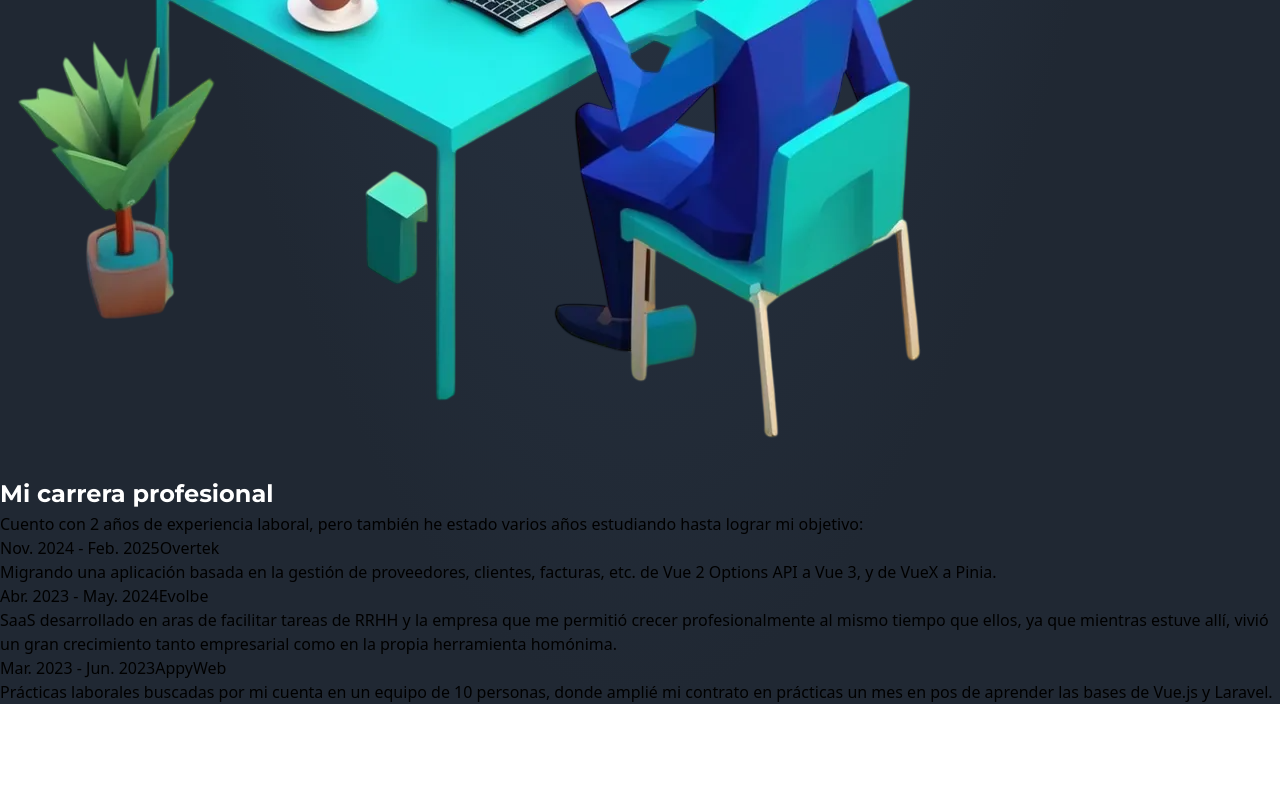
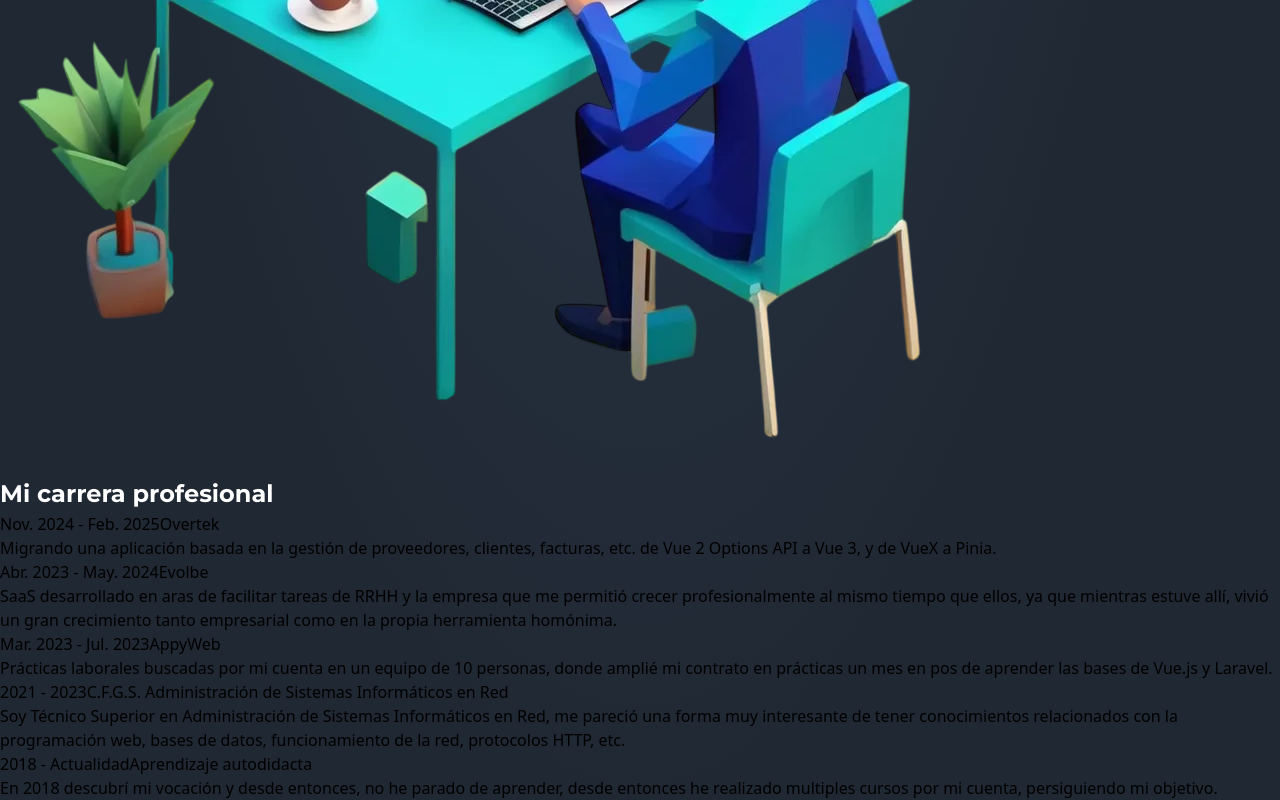
Before and after one commit to DiegoGutierrezDev/my-website, a Vue app: page / in a window 1280 px wide. Shown: the part 4599-5399 px from the top of the page. Before the commit the page ends 5303 px from the top, so only its background shows below. Built offline with nearby package versions, Linux system fonts and the light colour scheme.

Commit message:
Experience added

```diff
--- a/src/views/MainView.vue
+++ b/src/views/MainView.vue
@@ -4,7 +4,9 @@ import AppButton from '@/components/AppButton.vue';
 const carreer = [
   {name: 'Overtek', start: 'Nov. 2024', end: 'Feb. 2025', description: 'Migrando una aplicación basada en la gestión de proveedores, clientes, facturas, etc. de Vue 2 Options API a Vue 3, y de VueX a Pinia.'},
   {name: 'Evolbe', start: 'Abr. 2023', end: 'May. 2024', description: 'SaaS desarrollado en aras de facilitar tareas de RRHH y la empresa que me permitió crecer profesionalmente al mismo tiempo que ellos, ya que mientras estuve allí, vivió un gran crecimiento tanto empresarial como en la propia herramienta homónima.'},
-  {name: 'AppyWeb', start: 'Mar. 2023', end: 'Jun. 2023', description: 'Prácticas laborales buscadas por mi cuenta en un equipo de 10 personas, donde amplié mi contrato en prácticas un mes en pos de aprender las bases de Vue.js y Laravel.'},
+  {name: 'AppyWeb', start: 'Mar. 2023', end: 'Jul. 2023', description: 'Prácticas laborales buscadas por mi cuenta en un equipo de 10 personas, donde amplié mi contrato en prácticas un mes en pos de aprender las bases de Vue.js y Laravel.'},
+  {name: 'C.F.G.S. Administración de Sistemas Informáticos en Red', start: '2021', end: '2023', description: 'Soy Técnico Superior en Administración de Sistemas Informáticos en Red, me pareció una forma muy interesante de tener conocimientos relacionados con la programación web, bases de datos, funcionamiento de la red, protocolos HTTP, etc.'},
+  {name: 'Aprendizaje autodidacta', start: '2018', end: 'Actualidad', description: 'En 2018 descubrí mi vocación y desde entonces, no he parado de aprender, desde entonces he realizado multiples cursos por mi cuenta, persiguiendo mi objetivo.'},
 ]
 </script>
 
@@ -88,9 +90,6 @@ const carreer = [
   <section class="py-24">
     <div class="m-auto w-1/2 mb-20">
       <h1 class="text-center text-5xl mb-8">Mi carrera profesional</h1>
-      <span class="text-white font-della text-lg">
-      Cuento con 2 años de experiencia laboral, pero también he estado varios años estudiando hasta lograr mi objetivo:
-      </span>
 
     </div>
     <div v-for="step,index in carreer" :key="step.name" class="w-full px-24 relative justify-center flex">
@@ -98,9 +97,9 @@ const carreer = [
       <div class="flex gap-4 mr" :class=" index % 2 == 0 ? 'justify-start' : 'justify-end'">
         <div class="w-1/2 " :class=" index % 2 == 0 ? 'pr-10' : 'pl-10'">
           <div class="items-end flex gap-3" :class="index % 2 != 0 ? 'justify-start' : 'justify-end'">
-            <span class=" text-white font-semibold"
+            <span class=" text-white text-nowrap font-semibold"
             :class="index % 2 != 0 ? 'order-2' : 'order-1'">{{ step.start + ' - ' + step.end }}</span>
-            <span class=" text-main-blue font-semibold text-xl"
+            <span class=" text-main-blue font-semibold text-xl hover:text-2xl cursor-pointer"
             :class="index % 2 != 0 ? 'order-1' : 'order-2'">{{ step.name }}</span>
           </div>
 
```
